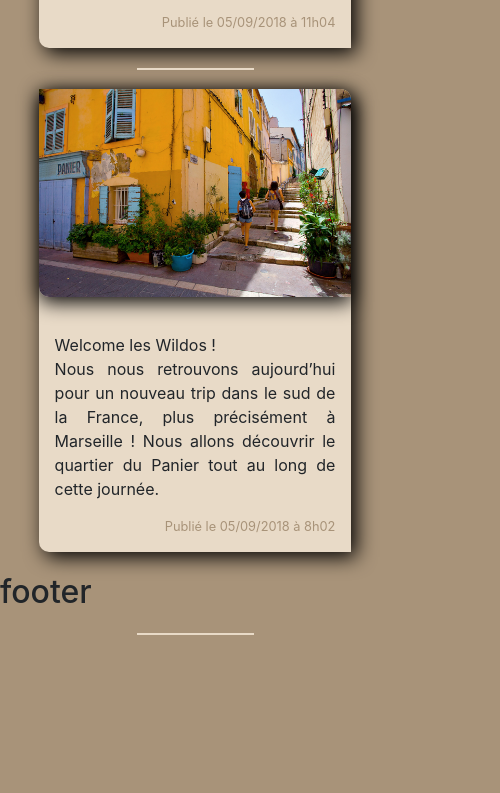
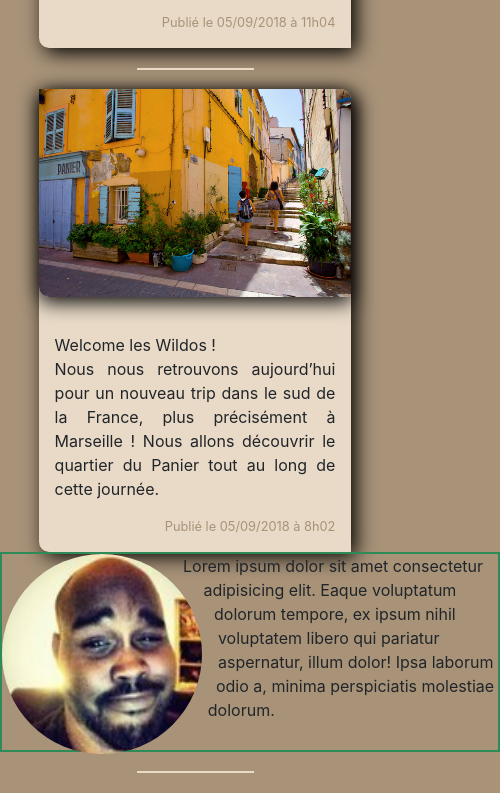
Before and after one commit to Maxime-Pochet/projet_1, a plain HTML site: page index.html in a window 390 px wide. Shown: the part 3999-4792 px from the top of the page, 500 px wide, since content can reach past the window. Before the commit the page ends 4654 px from the top, so only its background shows below. Drawn offline with nearby package versions, Linux system fonts and the light colour scheme; files whose address does not match are found by name.

Commit message:
ajout image + modification de css

```diff
--- a/assets/css/main.css
+++ b/assets/css/main.css
@@ -28,7 +28,7 @@ body {
 }
 
 
-img{
+img:not(.toto){
     width: 100%;
     border-radius: 0px 10px 0px 10px;
     height: auto;
--- a/assets/css/mobile.css
+++ b/assets/css/mobile.css
@@ -34,7 +34,7 @@ body{
     color: #a89379;
 }
 
-img{
+img:not(.toto){
     width: 100%;
     border-radius: 0px 10px 0px 10px;
     height: auto;
@@ -55,3 +55,20 @@ i{
 hr{
     border: 0.5px solid #e8dac7;
 }
+
+/* Design footer par stephane 0664612881*/
+
+.toto {
+    border-radius: 50%;
+    width: 200px;
+    float: left;
+    shape-outside: circle();
+    margin-right: 2em;
+}
+
+footer {
+    margin: auto;
+    border: 2px solid seagreen;
+    width: 500px;
+    height: 200px;
+}
--- a/index.html
+++ b/index.html
@@ -530,7 +530,9 @@
         </div>
 
         <footer>
-        <H1>footer</H1>
+
+            <img src="assets/pictures/25.jpg" class="toto" alt="logo de coda">
+            <p>Lorem ipsum dolor sit amet consectetur adipisicing elit. Eaque voluptatum dolorum tempore, ex ipsum nihil voluptatem libero qui pariatur aspernatur, illum dolor! Ipsa laborum odio a, minima perspiciatis molestiae dolorum.</p>
         </footer>
 
     <hr />
```
Also changed, not shown: assets/pictures/25.jpg (added).
